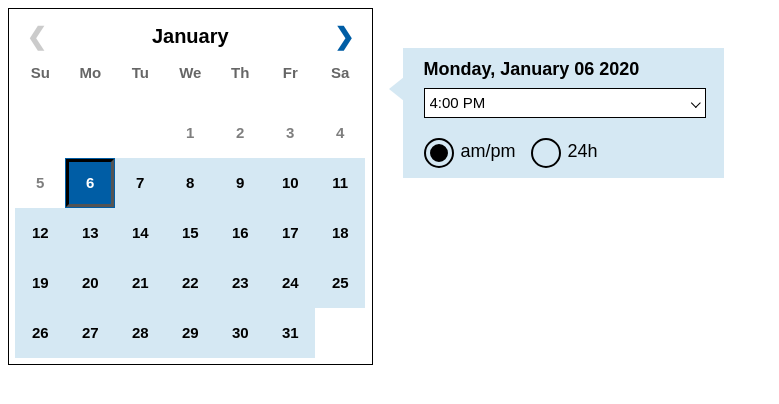
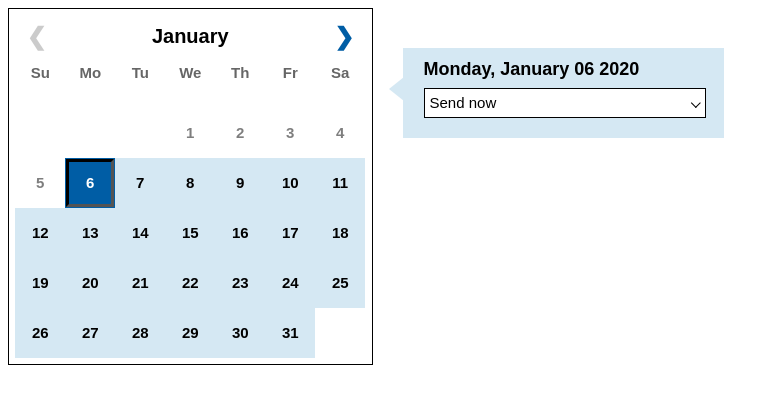
Before and after one commit to cds-snc/notification-scheduler, a React (Vite) app: page / in a window 1280 px wide. Shown: the top 404 px of the page, without its empty margins (0-779 px from the left). Built offline with nearby package versions, Linux system fonts and the light colour scheme.

Commit message:
add now feature

```diff
--- a/package.json
+++ b/package.json
@@ -25,7 +25,7 @@
     "jest": "^24.9.0",
     "@testing-library/react": "^9.4.0",
     "@testing-library/jest-dom": "^4.2.4",
-    "@babel/plugin-transform-modules-commonjs": "^7.8.0",
-    "@babel/preset-react": "^7.8.0"
+    "@babel/plugin-transform-modules-commonjs": "^7.8.3",
+    "@babel/preset-react": "^7.8.3"
   }
 }
--- a/scheduler/SetDateTime/SetDateTime.js
+++ b/scheduler/SetDateTime/SetDateTime.js
@@ -6,7 +6,7 @@ const setDateAndTimeValue = val => {
 
   let value = val;
 
-  if (window.moment) {
+  if (window.moment && val) {
     value = moment(val)
       .utc()
       .format()
--- a/scheduler/Time/Time.js
+++ b/scheduler/Time/Time.js
@@ -1,11 +1,14 @@
-import React, { useState, useContext } from "react";
+import React, { useContext } from "react";
 import { store, populateTimes, dateIsToday } from "./index";
+import { I18nContext } from "./index";
 import "./style.css";
 
 export const Time = ({ name }) => {
   const { _24hr, today, selected: selectedDate, time, dispatch } = useContext(
     store
   );
+
+  const { translate } = useContext(I18nContext);
 
   let startTime = 0;
 
@@ -14,7 +17,9 @@ export const Time = ({ name }) => {
     startTime = Number(d.getHours() + 1) * 60;
   }
 
-  const values = populateTimes(_24hr, startTime);
+  const times = [{ val: "", label: translate("send_now") }];
+  const values = populateTimes(times, _24hr, startTime);
+
   return (
     <div className="Nav--select">
       <select
--- a/scheduler/Time/_util.js
+++ b/scheduler/Time/_util.js
@@ -1,8 +1,7 @@
 import dayjs from "dayjs";
 
-export const populateTimes = (_24hr = false, startTime = 0) => {
+export const populateTimes = (times = [], _24hr = false, startTime = 0) => {
   let hours, hours24, minutes, ampm;
-  let arr = [];
 
   for (let i = startTime; i <= 1380; i += 60) {
     hours = Math.floor(i / 60);
@@ -31,10 +30,10 @@ export const populateTimes = (_24hr = false, startTime = 0) => {
       label = `${hours}:${minutes}${postfix}`;
     }
 
-    arr.push({ val: `${hours24}:${minutes}`, label });
+    times.push({ val: `${hours24}:${minutes}`, label });
   }
 
-  return arr;
+  return times;
 };
 
 export const dateIsToday = (today, date) => {
--- a/scheduler/Time/index.js
+++ b/scheduler/Time/index.js
@@ -1,2 +1,3 @@
 export { store, StateProvider } from "../store";
+export { I18nContext } from "../i18n";
 export * from "./_util";
--- a/scheduler/Toggle/Toggle.js
+++ b/scheduler/Toggle/Toggle.js
@@ -1,10 +1,13 @@
-import React, { useContext, useState } from "react";
-import { store, I18nContext } from "./index";
+import React, { useContext } from "react";
+import { store } from "./index";
 import "./style.css";
 
 export const Toggle = () => {
-  const { _24hr, dispatch } = useContext(store);
-  const { translate } = useContext(I18nContext);
+  const { _24hr, time, dispatch } = useContext(store);
+
+  if (time === "") {
+    return <div className="multiple-choice multiple-choice--radios"></div>;
+  }
 
   return (
     <div className="multiple-choice multiple-choice--radios">
@@ -38,44 +41,4 @@ export const Toggle = () => {
       </div>
     </div>
   );
-  /*
-  return (
-    <div
-      className={
-        active ? "toggle-holder toggle-holder-active" : "toggle-holder"
-      }
-    >
-      <div
-        className={[
-          "toggle-label",
-          _24hr === "off" ? "toggle-label-active" : ""
-        ].join(" ")}
-      >
-        am/pm
-      </div>
-      <button
-        className={`switch ${_24hr}`}
-        type="button"
-        aria-label={translate("toggle_label")}
-        onFocus={() => {
-          setActive(true);
-        }}
-        onBlur={() => {
-          setActive(false);
-        }}
-        onClick={() => {
-          dispatch({ type: "AM_PM", payload: _24hr });
-        }}
-      />
-      <div
-        className={[
-          "toggle-label",
-          _24hr === "on" ? "toggle-label-active" : ""
-        ].join(" ")}
-      >
-        24h
-      </div>
-    </div>
-  );
-  */
 };
--- a/scheduler/locales/en.json
+++ b/scheduler/locales/en.json
@@ -6,5 +6,5 @@
   "at_end_of_calendar": "At end of calendar",
   "previous_month": "Previous month",
   "next_month": "Next month",
-  "toggle_label": "AM PM 24hr time toggle"
+  "send_now": "Send now"
 }
--- a/scheduler/locales/fr.json
+++ b/scheduler/locales/fr.json
@@ -6,5 +6,5 @@
   "at_end_of_calendar": "À la fin du calendrier",
   "previous_month": "Le mois précédent",
   "next_month": "Le mois prochain",
-  "toggle_label": "AM PM Bascule de 24 heures"
+  "send_now": "Envoyer maintenant"
 }
--- a/scheduler/store.js
+++ b/scheduler/store.js
@@ -45,7 +45,7 @@ export const setIntialState = (
     firstAvailableDate: firstDay,
     lastAvailableDate: dayjs(firstDay).add(1, "month"),
     date: yearMonthDay(firstDay),
-    time: "9:00",
+    time: "",
     selected: [yearMonthDay(firstDay)],
     focusedDayNum: dayjs(firstDay).format("D"),
     updateMessage: "",
```
Also changed, not shown: 1 other file (tests, documents, lock files or other folders).
